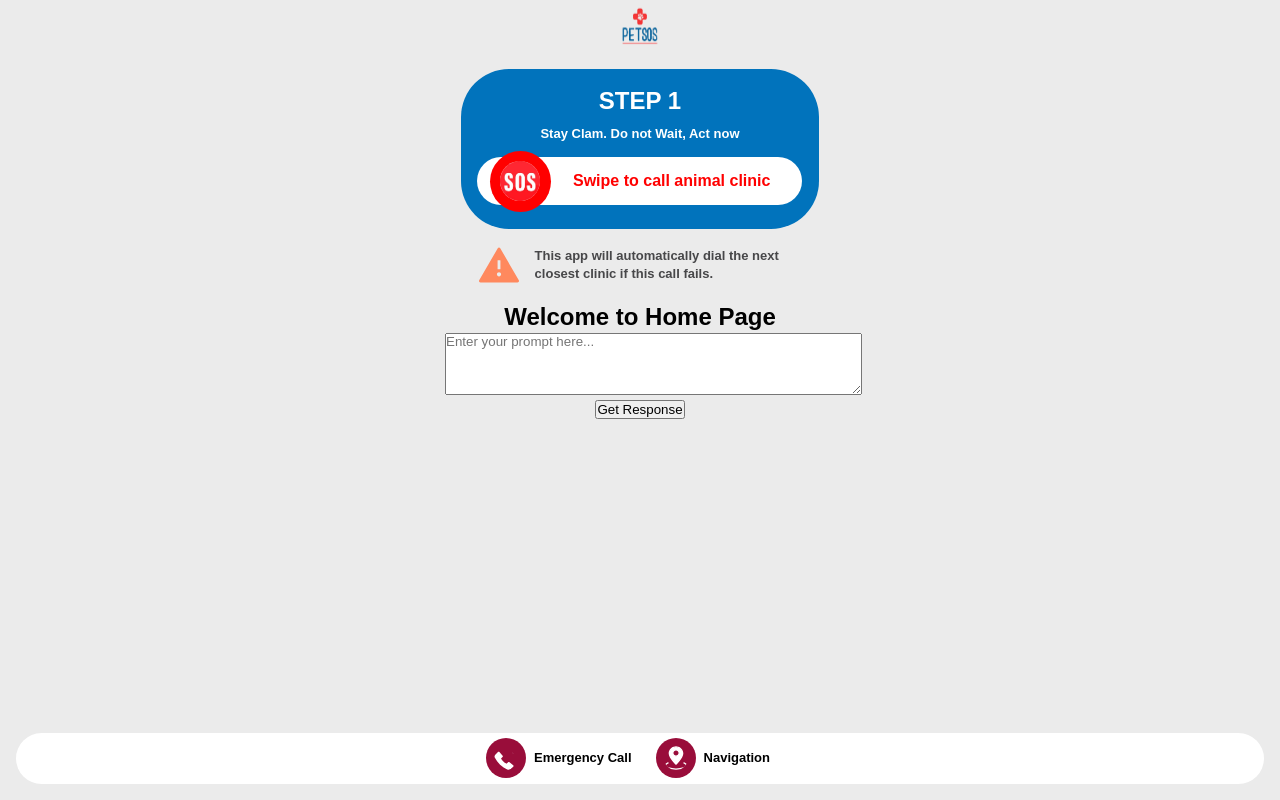
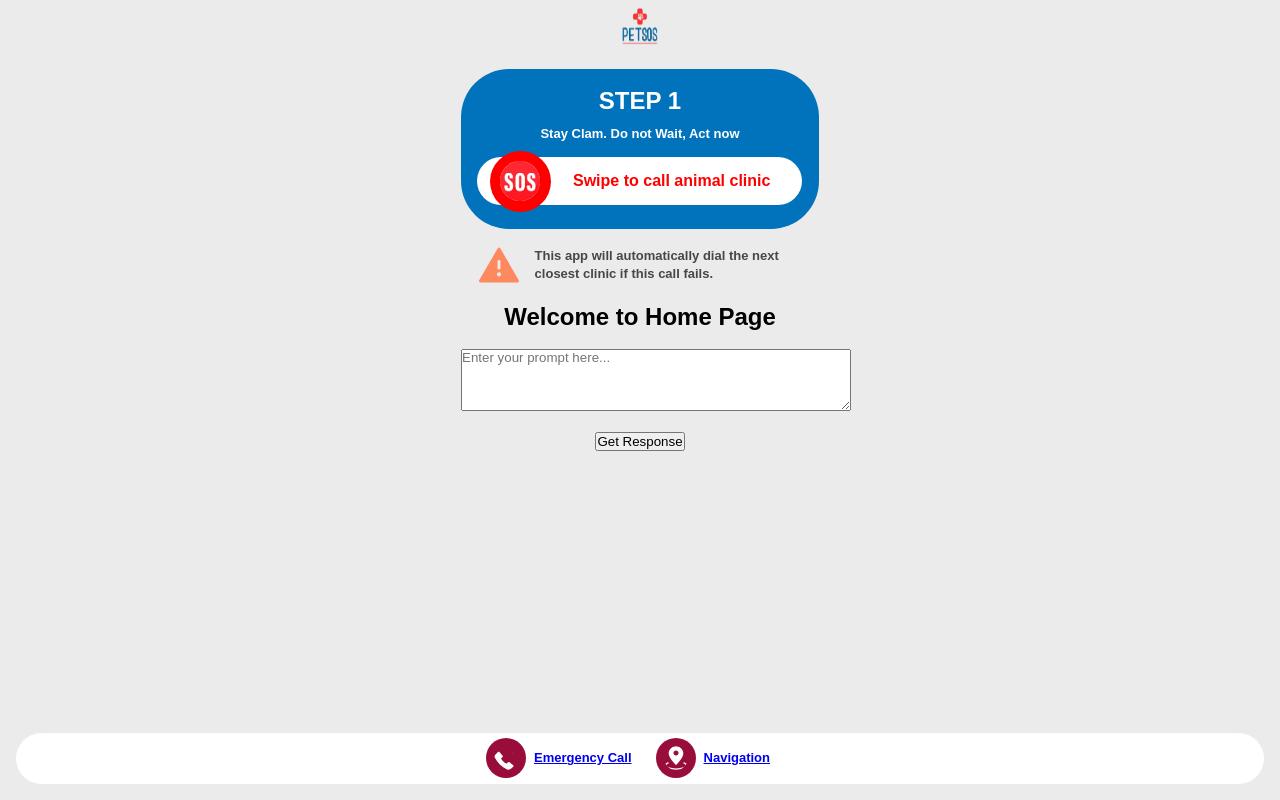
Before and after one commit to winnier21/PetSOS, a React (Vite) app in the folder client/: page / in a window 1280 px wide. Built offline with nearby package versions, Linux system fonts and the light colour scheme.

Commit message:
homepage updated

```diff
--- a/client/src/App.jsx
+++ b/client/src/App.jsx
@@ -1,20 +1,20 @@
 import NavBar from "../../client/src/components/NavBar/NavBar";
 import "./App.scss";
-import PageTop from "../../client/src/components/PageTop/PageTop";
-import NavigationPage from './pages/HomePage/HomePage';
-import HomePage from './pages/NavigationPage/NavigationPage';
+import HomePage from './pages/HomePage/HomePage';
+import NavigationPage from './pages/NavigationPage/NavigationPage';
 import { BrowserRouter as Router, Route, Routes } from 'react-router-dom';
 
 
 function App() {
+
   return (
     <Router>
       <div className="App">
-        <PageTop />
+        {/* <PageTop /> */}
         <NavBar />
         <Routes>
-        <Route path="/navigation" element={<HomePage />} />
-        <Route path="/" element={<NavigationPage />} />
+        <Route path="/" element={<HomePage />} />
+        <Route path="/navigation" element={<NavigationPage />} />
         </Routes>
       </div>
     </Router>
--- a/client/src/components/NavBar/NavBar.jsx
+++ b/client/src/components/NavBar/NavBar.jsx
@@ -1,20 +1,24 @@
 import "./NavBar.scss";
 import call from "../../assets/icons/emergency_call.svg";
 import navigation from "../../assets/icons/navigation.svg";
-
+import { Link } from 'react-router-dom';
 
 function NavBar() {
   return (
     <nav className="navbar">
       <section className="navbar__section">
+      <Link to="/">
         <div className="navbar__item">
           <img className="navbar__call" alt="emergency call" src={call} />
           <h3 className="navbar__text">Emergency Call</h3>
           </div>
+          </Link>
+          <Link to="/navigation">
           <div className="navbar__item">
           <img className="navbar__navigation" alt="navigation" src={navigation} />
           <h3 className="navbar__text">Navigation</h3>
         </div>
+        </Link>
       </section>
     </nav>
   );
--- a/client/src/main.jsx
+++ b/client/src/main.jsx
@@ -5,6 +5,7 @@ import "./App.scss";
 
 
 ReactDOM.createRoot(document.getElementById('root')).render(
+
   <React.StrictMode>
     <App />
   </React.StrictMode>,
--- a/client/src/pages/HomePage/HomePage.jsx
+++ b/client/src/pages/HomePage/HomePage.jsx
@@ -1,5 +1,7 @@
 import { useState } from 'react';
 import { getChatGPTResponse } from '../../utils/chatgptApi'; // Ensure you have this function created
+import PageTop from '../../components/PageTop/PageTop';
+import "./HomePage.scss";
 
 function HomePage() {
   const [prompt, setPrompt] = useState('');
@@ -13,9 +15,10 @@ function HomePage() {
 
   return (
     <div>
+        <PageTop />
       <h1>Welcome to Home Page</h1>
       <form onSubmit={handleSubmit}>
-        <textarea
+        <textarea className='homepage-textarea'
           value={prompt}
           onChange={(e) => setPrompt(e.target.value)}
           rows="4"
--- a/client/src/pages/HomePage/HomePage.scss
+++ b/client/src/pages/HomePage/HomePage.scss
@@ -0,0 +1,4 @@
+.homepage-textarea{
+    width: 100%;
+    margin:1rem ;
+}
--- a/client/src/pages/NavigationPage/NavigationPage.jsx
+++ b/client/src/pages/NavigationPage/NavigationPage.jsx
@@ -1,4 +1,4 @@
-import React from 'react';
+
 
 function NavigationPage() {
   const apiKey = "AIzaSyA15WAO3vKrOX4QepBVwTwcIsXe_6EAwlI";
```
